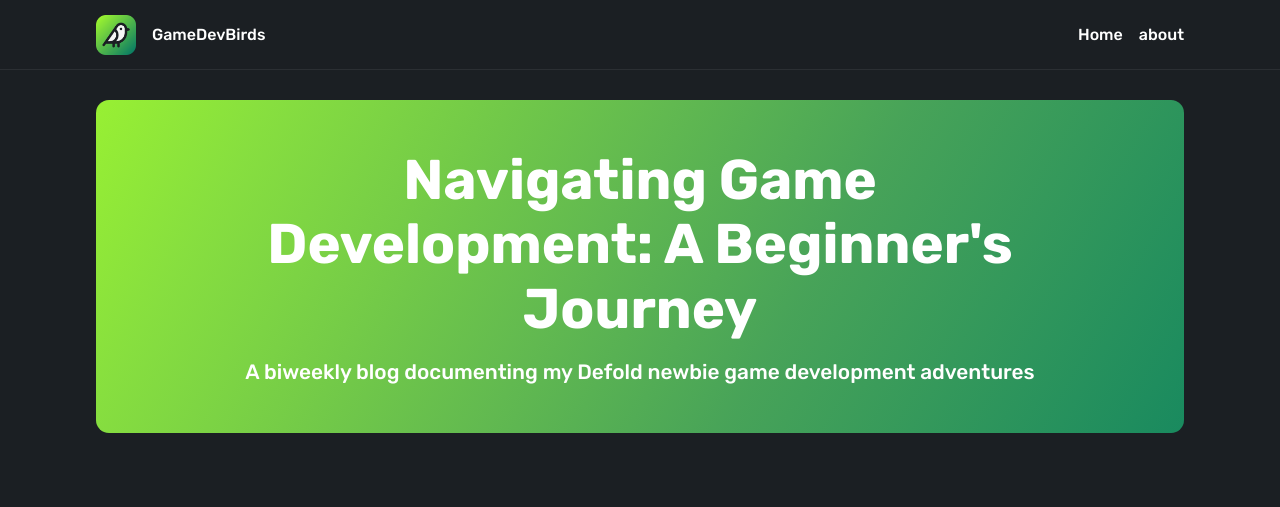
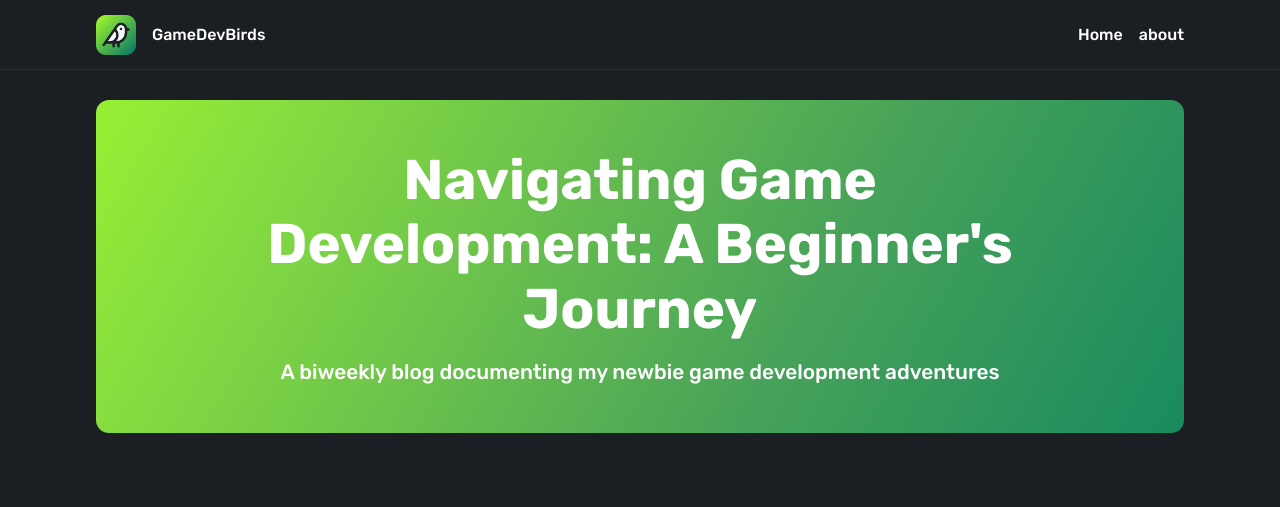
Before and after one commit to Ali-Al-Khuwaja/AliDevLog, a plain HTML site: page index.html in a window 1280 px wide. Shown: the top 507 px of the page. Drawn offline with Linux system fonts and the light colour scheme.

Commit message:
change info

```diff
--- a/index.html
+++ b/index.html
@@ -50,7 +50,7 @@
         <!-- THis part is for the introduction title -->
         <div class="welcome-title">
             <h1>Navigating Game Development: A Beginner's Journey</h1>
-            <h2>A biweekly blog documenting my Defold newbie game development adventures </h2>
+            <h2>A biweekly blog documenting my newbie game development adventures </h2>
         </div>
     </header>
     <main>
```
Also changed, not shown: pages/about.html (+1 -2 lines), 1 other file.
